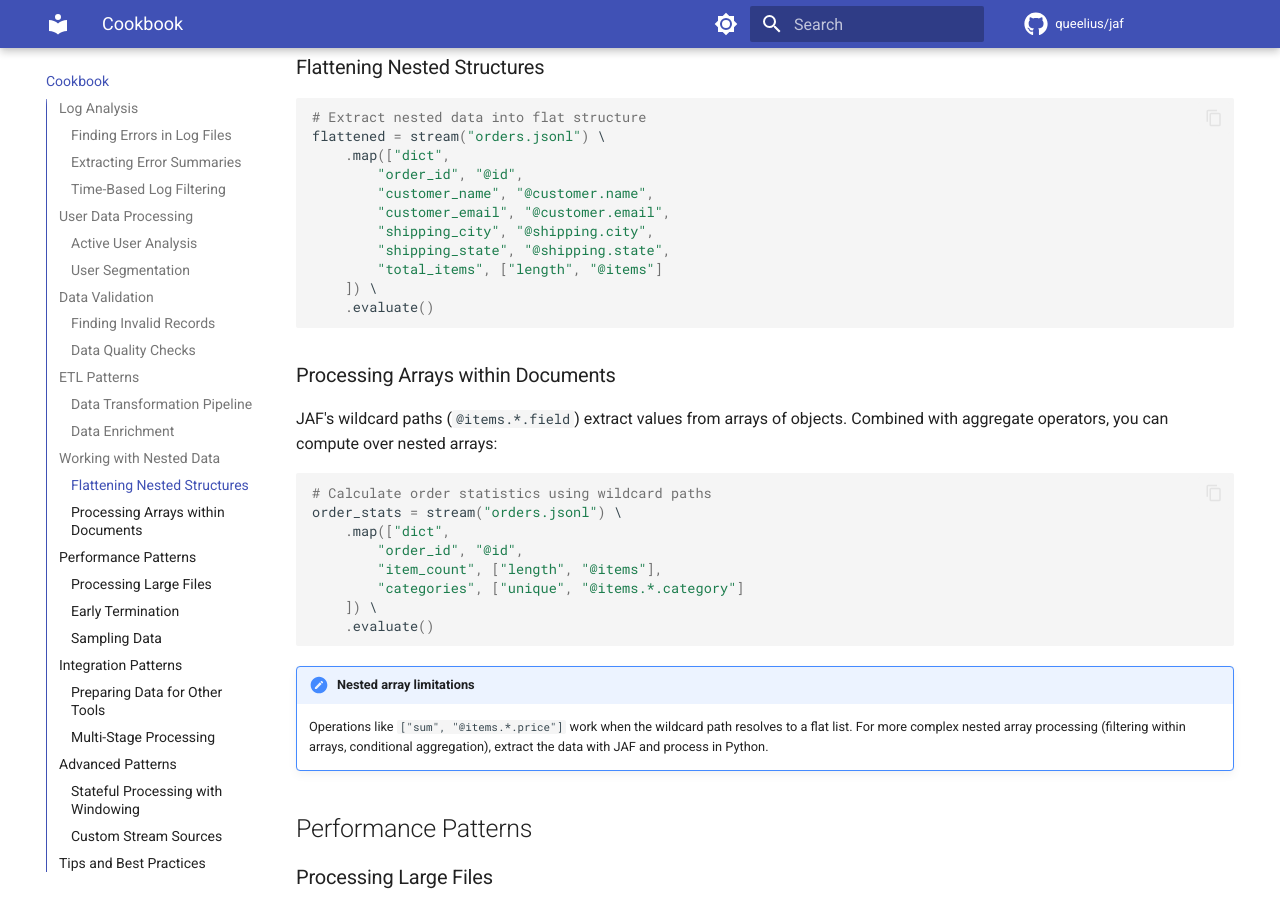
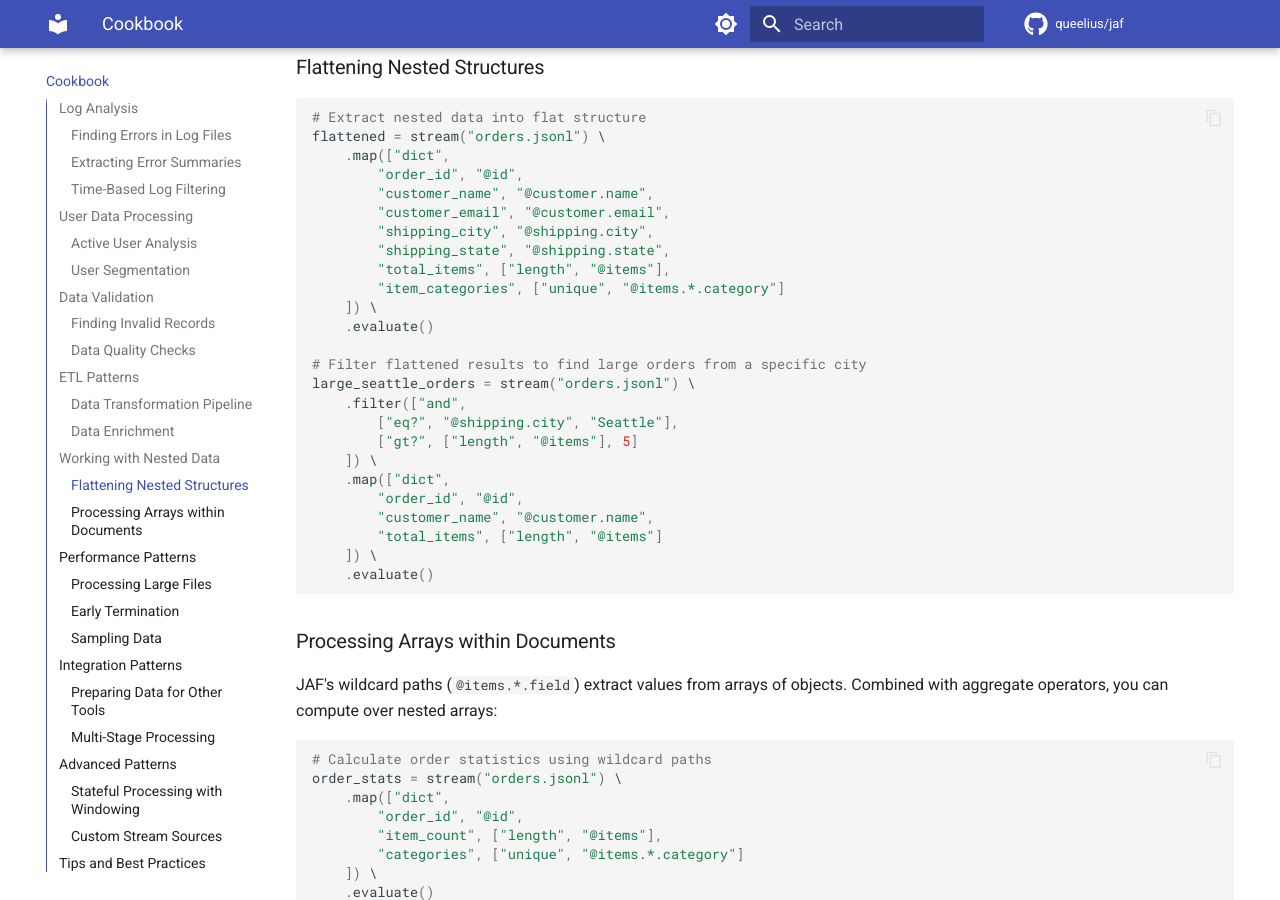
Before and after one commit to queelius/jaf, an MkDocs documentation site: the page built from docs/cookbook.md, in a window 1280 px wide and 900 px high, scrolled down 4065 px. Built offline with MkDocs 1.6.1 and Material for MkDocs 9.7.7, drawn with Linux system fonts in a browser that asks for light colours; comment, search, counter and statistics services are not loaded.

Commit message:
docs: add groupby parameter table and richer cookbook example
- api-guide: add parameter table for groupby() matching distinct/join style
- cookbook: enrich "Flattening Nested Structures" with wildcard path usage
  and a filter+map combo example

Co-Authored-By: Claude Opus 4.6 <noreply@anthropic.com>

```diff
--- a/docs/cookbook.md
+++ b/docs/cookbook.md
@@ -207,6 +207,20 @@ flattened = stream("orders.jsonl") \
         "customer_email", "@customer.email",
         "shipping_city", "@shipping.city",
         "shipping_state", "@shipping.state",
+        "total_items", ["length", "@items"],
+        "item_categories", ["unique", "@items.*.category"]
+    ]) \
+    .evaluate()
+
+# Filter flattened results to find large orders from a specific city
+large_seattle_orders = stream("orders.jsonl") \
+    .filter(["and",
+        ["eq?", "@shipping.city", "Seattle"],
+        ["gt?", ["length", "@items"], 5]
+    ]) \
+    .map(["dict",
+        "order_id", "@id",
+        "customer_name", "@customer.name",
         "total_items", ["length", "@items"]
     ]) \
     .evaluate()
```
Also changed, not shown: docs/api-guide.md (+8 -0 lines).
